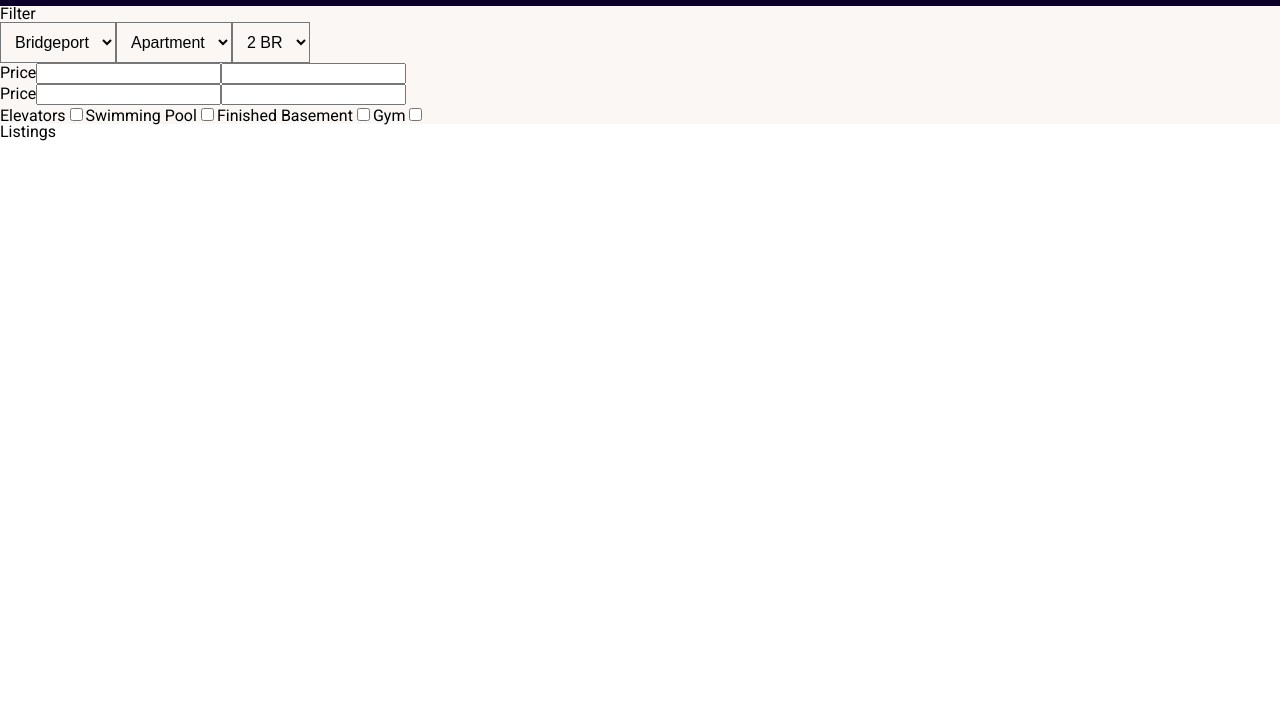
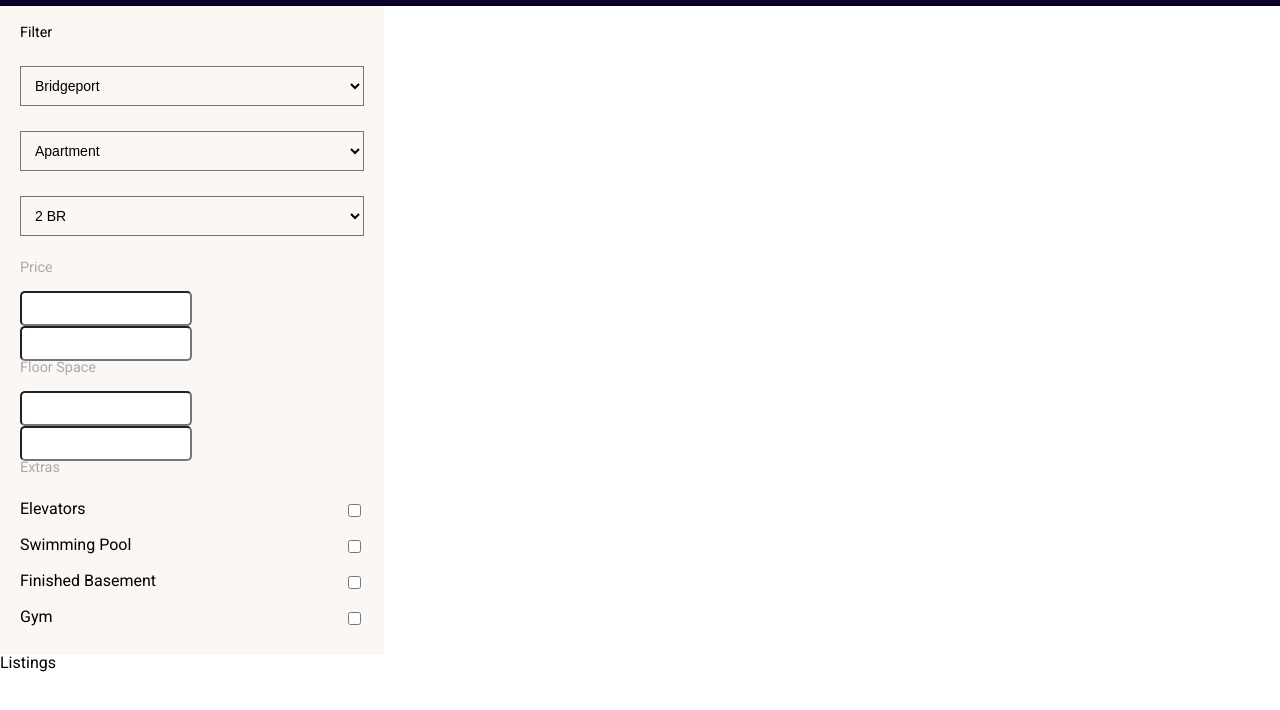
Before and after one commit to nightfury-dev/StudyUpdated, a React app: page / in a window 1280 px wide. Shown: the part 50-760 px from the top of the page. Built offline with nearby package versions, Linux system fonts and the light colour scheme.

Commit message:
aligned basic filter requirements and styled specs

```diff
--- a/assets/js/realEstate/Filter.js
+++ b/assets/js/realEstate/Filter.js
@@ -11,6 +11,7 @@ export default class Header extends Component {
   render() {
     return (
       <section id="filter">
+        <div class="inside">
           <h4>Filter</h4>
           <select name="neighborhood" className="filters neighborhood">
             <option>Bridgeport</option>
@@ -21,17 +22,21 @@ export default class Header extends Component {
           <select name="bedrooms" className="filters bedrooms">
             <option>2 BR</option>
           </select>
+
           <div className="filters price">
             <span className="title">Price</span>
             <input type="text" name="min-price" className="min-price" />
             <input type="text" name="min-price" className="max-price" />
           </div>
+
           <div className="filters floor-space">
-          <span className="title">Price</span>
+            <span className="title">Floor Space</span>
             <input type="text" name="min-floor-space" className="min-price" />
             <input type="text" name="min-floor-space" className="max-price" />
           </div>
+
           <div className="filters extras">
+            <span className="title">Extras</span>
             <label for="extras">
               <span>Elevators</span>
               <input name="extras" value="elevator" type="checkbox" />
@@ -49,6 +54,7 @@ export default class Header extends Component {
               <input name="extras" value="gym" type="checkbox" />
             </label>
           </div>
+        </div>
       </section>
     );
   }
--- a/assets/sass/_content-area.scss
+++ b/assets/sass/_content-area.scss
@@ -1,9 +1,52 @@
 #filter {
   background: $grey;
+  width: 30%;
 
+  .inside {
+    padding: 20px;
+  }
+  h4 {
+    font-size: 0.9rem;
+    margin-bottom: 25px;
+    text-transform: 700px;
+  }
   select {
     background: transparent;
     padding: 10px;
-    font-size: 16px;
+    font-size: 14px;
+    font-weight: 500;
+    color: 1b1b1b;
+    display: block;
+    margin-bottom: 25px;
+    width: 100%;
+  }
+
+  .filters {
+    .title {
+      font-size: 0.9rem;
+      display: block;
+      margin-bottom: 1rem;
+      color: $darkgrey;
+    }
+
+    input[type="text"] {
+      border-radius: 5px;
+      font-size: 1rem;
+      padding: 0.4rem;
+      width: 45%;
+      display: inline-block;
+      margin-right: 2.5%;
+    }
+
+    &.extras {
+      label {
+        display: block;
+        width: 100%;
+        padding: 10px 0;
+        input[type="checkbox"] {
+          float: right;
+        }
+      }
+    }
   }
 }
--- a/assets/sass/main.scss
+++ b/assets/sass/main.scss
@@ -5,6 +5,7 @@
 * body,
 html {
   font-family: "Roboto", sans-serif;
+  box-sizing: border-box;
   // background: purple;
 }
 
--- a/public/js/components/realEstate.js
+++ b/public/js/components/realEstate.js
@@ -49,6 +49,9 @@ var Header = function (_Component) {
         "section",
         { id: "filter" },
         _react2.default.createElement(
+          "div",
+          { "class": "inside" },
+          _react2.default.createElement(
             "h4",
             null,
             "Filter"
@@ -97,7 +100,7 @@ var Header = function (_Component) {
             _react2.default.createElement(
               "span",
               { className: "title" },
-            "Price"
+              "Floor Space"
             ),
             _react2.default.createElement("input", { type: "text", name: "min-floor-space", className: "min-price" }),
             _react2.default.createElement("input", { type: "text", name: "min-floor-space", className: "max-price" })
@@ -105,6 +108,11 @@ var Header = function (_Component) {
           _react2.default.createElement(
             "div",
             { className: "filters extras" },
+            _react2.default.createElement(
+              "span",
+              { className: "title" },
+              "Extras"
+            ),
             _react2.default.createElement(
               "label",
               { "for": "extras" },
@@ -144,6 +152,7 @@ var Header = function (_Component) {
                 "Gym"
               ),
               _react2.default.createElement("input", { name: "extras", value: "gym", type: "checkbox" })
+            )
           )
         )
       );
```
Also changed, not shown: public/css/main.css. Lines whose indentation alone changed are shown as unchanged.
